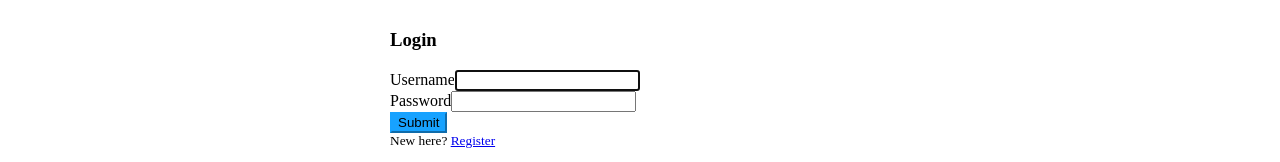
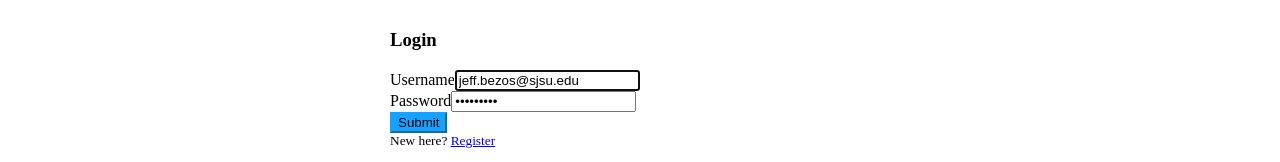
Before and after one commit to SJSUProduceGoose/frontend, a Nuxt app: page /login in a window 1280 px wide. Shown: the part 351-513 px from the top of the page. Built offline with nearby package versions, Linux system fonts and the light colour scheme.

Commit message:
WEB-16: hook up login to api

```diff
--- a/pages/login.vue
+++ b/pages/login.vue
@@ -1,14 +1,44 @@
+<script setup>
+import { useUserStore } from "@/store/user";
+
+const username = ref('jeff.bezos@sjsu.edu')
+const password = ref('superuser')
+const userStore = useUserStore()
+const router = useRouter()
+
+async function onSubmit(e) {
+  e.preventDefault();
+
+  const formData = new FormData()
+
+  formData.append('username', username.value)
+  formData.append('password', password.value)
+
+  try {
+    const response = await useApi('/auth/token/', {
+      method: 'POST',
+      body: formData
+    })
+    userStore.setWithUserToken(response.access_token)
+    router.push('/shop')
+  } catch (error) {
+    // TODO: nicer notifications
+    alert(error.data.detail);
+  }
+}
+</script>
+
 <template>
   <div class="container">
-    <form class="card p-4">
+    <form class="card p-4" @submit="onSubmit">
         <h3 class="mb-4">Login</h3>
         <div class="mb-3">
           <label for="username" class="form-label">Username</label>
-          <input autofocus type="text" class="form-control" id="username" name="username">
+          <input v-model="username" autofocus type="text" class="form-control" id="username" name="username">
         </div>
         <div class="mb-3">
           <label for="password" class="form-label">Password</label>
-          <input type="password" class="form-control" id="password" name="password" aria-describedby="password">
+          <input v-model="password" type="password" class="form-control" id="password" name="password" aria-describedby="password">
         </div>
         <button type="submit" class="btn btn-primary mb-3 w-100">Submit</button>
         <small>
```
